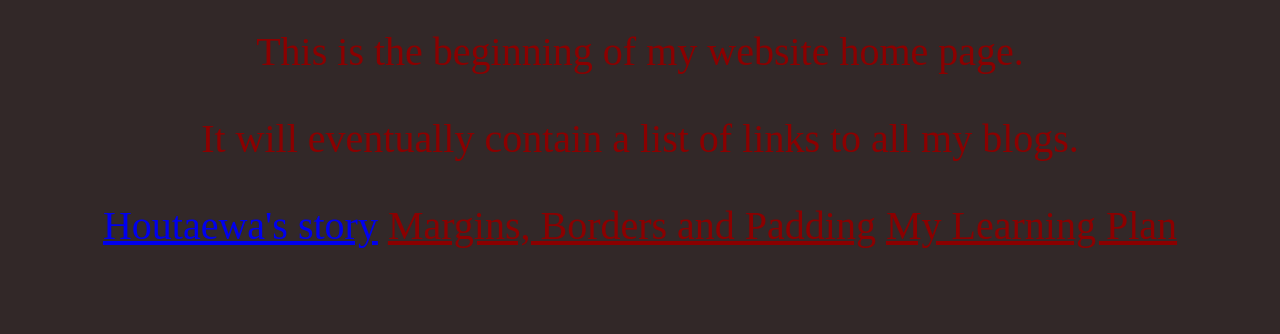
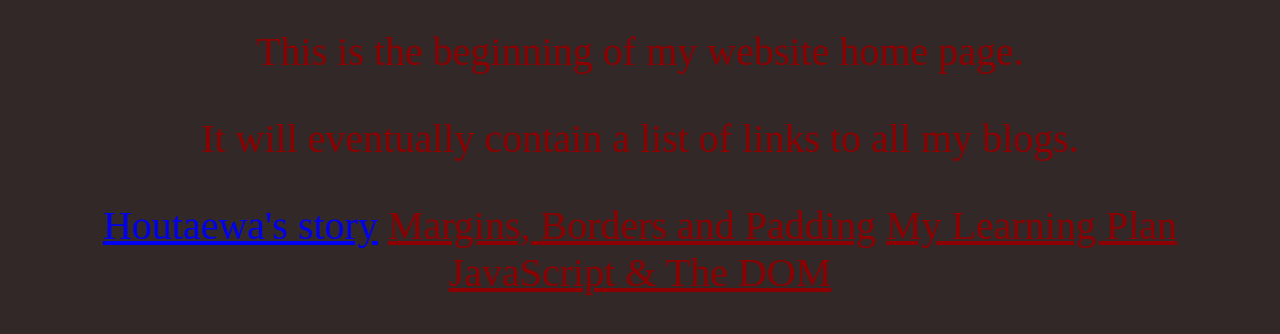
Before and after one commit to aimeeeastwood/aimeeeastwood.github.io, a plain HTML site: page index.html in a window 1280 px wide. Shown: the part 868-1202 px from the top of the page. Before the commit the page ends 1165 px from the top, so only its background shows below. Drawn offline with Linux system fonts and the light colour scheme.

Commit message:
Finished

```diff
--- a/index.html
+++ b/index.html
@@ -20,5 +20,7 @@
     <a class="red-text" href="html-css.html">Margins, Borders and Padding</a>
 
     <a class="red-text" href="learning-plan.html">My Learning Plan</a>
+
+    <a class="red-text" href="javascript-dom.html">JavaScript & The DOM</a>
   </body>
 </html>
```
